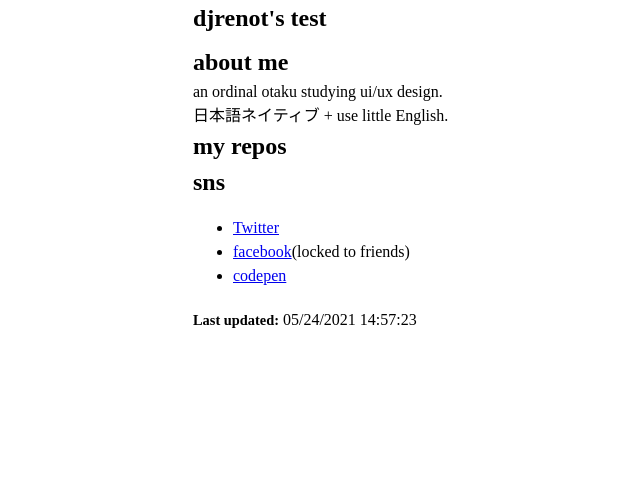
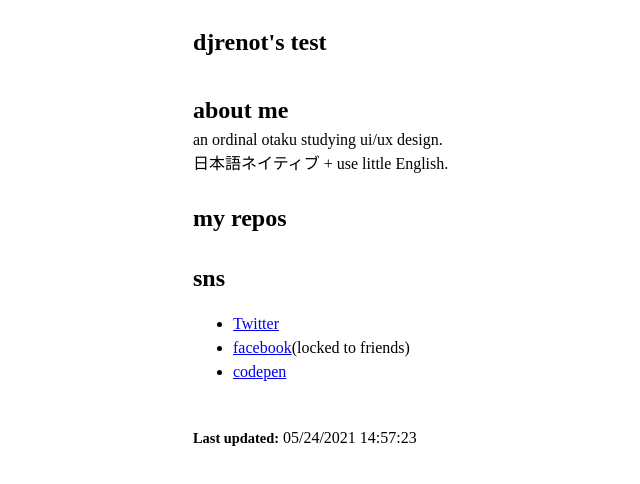
Before and after one commit to djrenot/my-test-website, a plain HTML site: page index.html in a window 1280 px wide. Shown: the whole page, without its empty margins (47-687 px from the left). Drawn offline with nearby package versions, Linux system fonts and the light colour scheme; no server answers.

Commit message:
Updated css bit + changed reset.css loading order

```diff
--- a/index.html
+++ b/index.html
@@ -14,8 +14,8 @@
   <meta name="twitter:card" content="summary" />
 
   <title>djrenot's test website</title>
+  <link rel="stylesheet" href="assets/reset.min.css">
   <link rel="stylesheet" href="styles.css">
-  <link rel="stylesheet" href="assets/reset.min.css">
 </head>
 <body>
   <div class="container">
--- a/styles.css
+++ b/styles.css
@@ -1,5 +1,9 @@
 ::selection {
   background: #a3f0d7;
+}
+
+h1, h2, h3 {
+  margin-top: 24px;
 }
 
 
```
